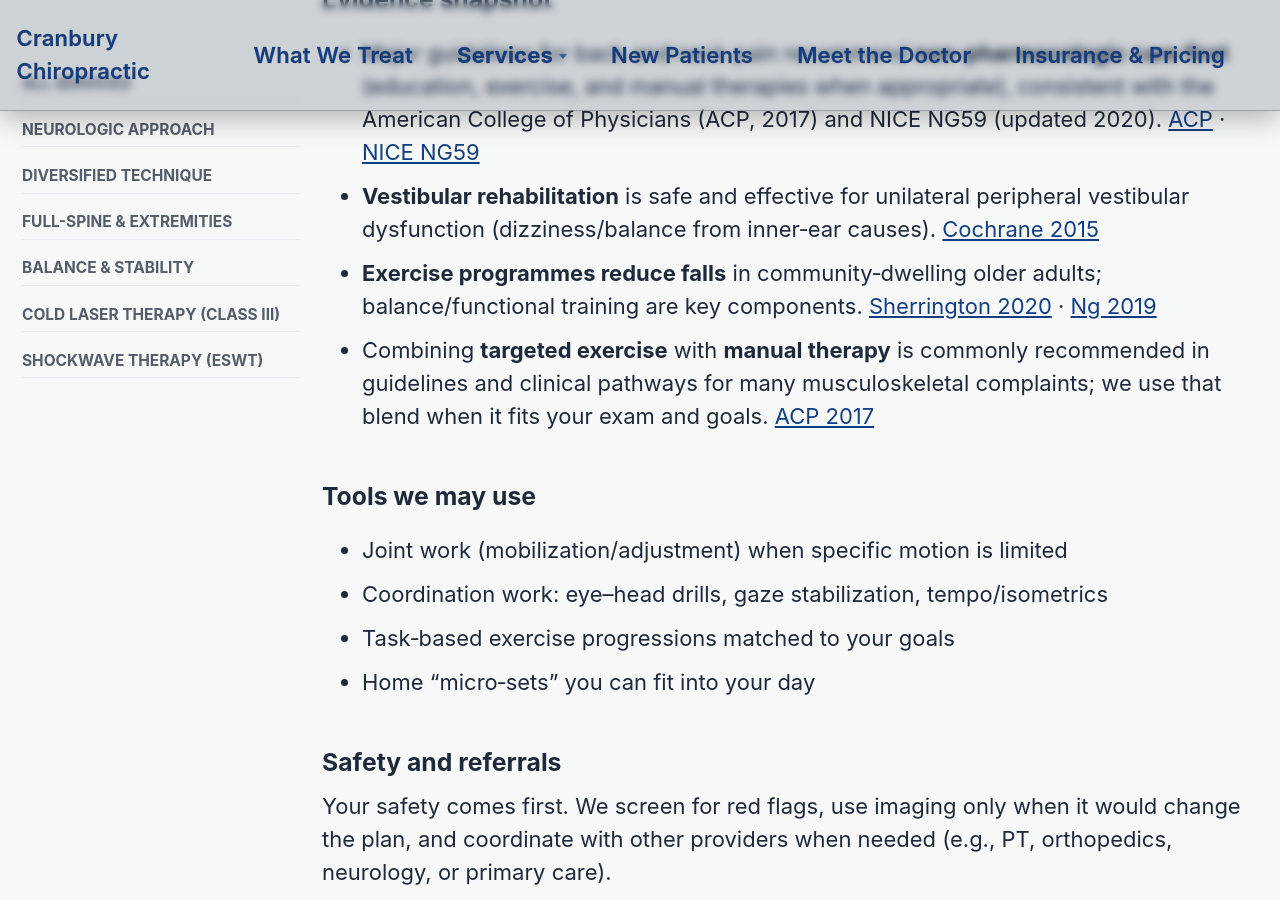
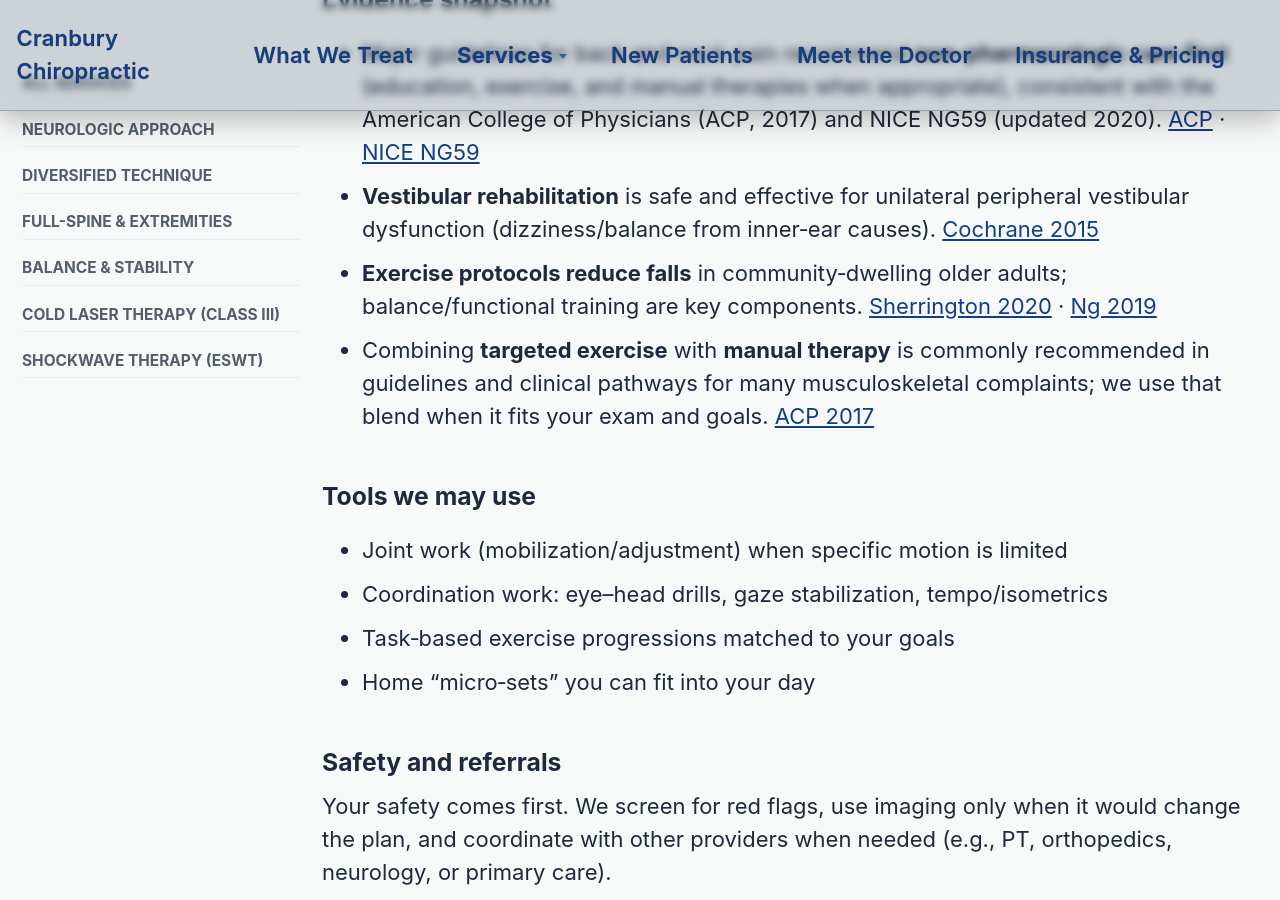
Before and after one commit to millerms/CranburyChiropractic, a Jekyll site: the page built from _pages/services/neurologic-approach.md, in a window 1280 px wide and 900 px high, scrolled down 1943 px. Built offline with Jekyll 4.4.1, drawn with Linux system fonts in a browser that asks for light colours; cached includes are drawn as plain includes.

Commit message:
removed british english

```diff
--- a/_pages/services/neurologic-approach.md
+++ b/_pages/services/neurologic-approach.md
@@ -52,7 +52,7 @@ Clearer sensory input and better joint motion help your brain coordinate movemen
 ### Evidence snapshot
 - Major guidelines for back and neck pain recommend **non‑pharmacologic care first** (education, exercise, and manual therapies when appropriate), consistent with the American College of Physicians (ACP, 2017) and NICE NG59 (updated 2020). <a href="https://pubmed.ncbi.nlm.nih.gov/28192789/" target="_blank" rel="noopener">ACP</a> · <a href="https://www.nice.org.uk/guidance/ng59" target="_blank" rel="noopener">NICE NG59</a>
 - **Vestibular rehabilitation** is safe and effective for unilateral peripheral vestibular dysfunction (dizziness/balance from inner‑ear causes). <a href="https://pubmed.ncbi.nlm.nih.gov/25581507/" target="_blank" rel="noopener">Cochrane 2015</a>
-- **Exercise programmes reduce falls** in community‑dwelling older adults; balance/functional training are key components. <a href="https://pubmed.ncbi.nlm.nih.gov/31792067/" target="_blank" rel="noopener">Sherrington 2020</a> · <a href="https://pubmed.ncbi.nlm.nih.gov/31908838/" target="_blank" rel="noopener">Ng 2019</a>
+- **Exercise protocols reduce falls** in community‑dwelling older adults; balance/functional training are key components. <a href="https://pubmed.ncbi.nlm.nih.gov/31792067/" target="_blank" rel="noopener">Sherrington 2020</a> · <a href="https://pubmed.ncbi.nlm.nih.gov/31908838/" target="_blank" rel="noopener">Ng 2019</a>
 - Combining **targeted exercise** with **manual therapy** is commonly recommended in guidelines and clinical pathways for many musculoskeletal complaints; we use that blend when it fits your exam and goals. <a href="https://pubmed.ncbi.nlm.nih.gov/28192789/" target="_blank" rel="noopener">ACP 2017</a>
 {: .reveal .reveal--fade }
 
```
